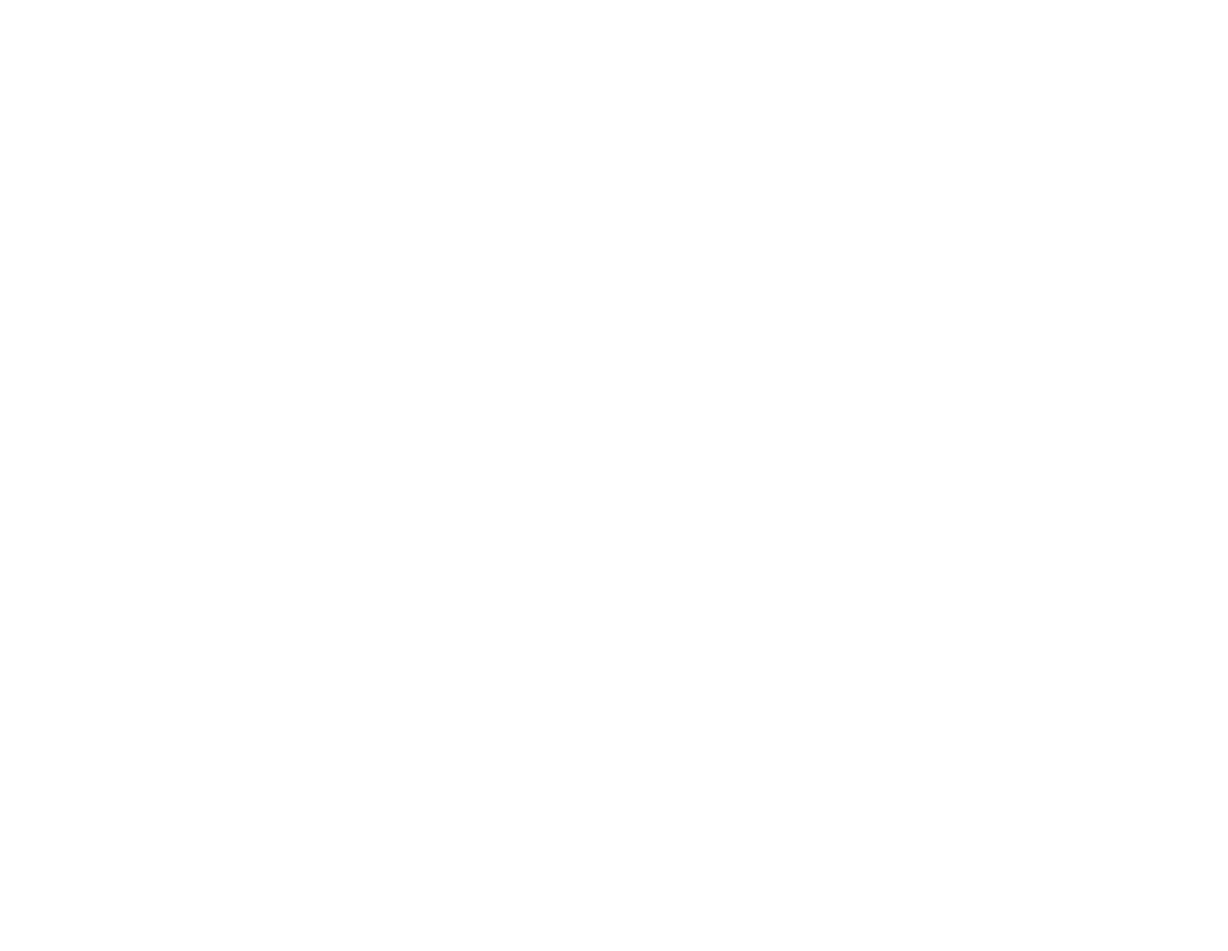
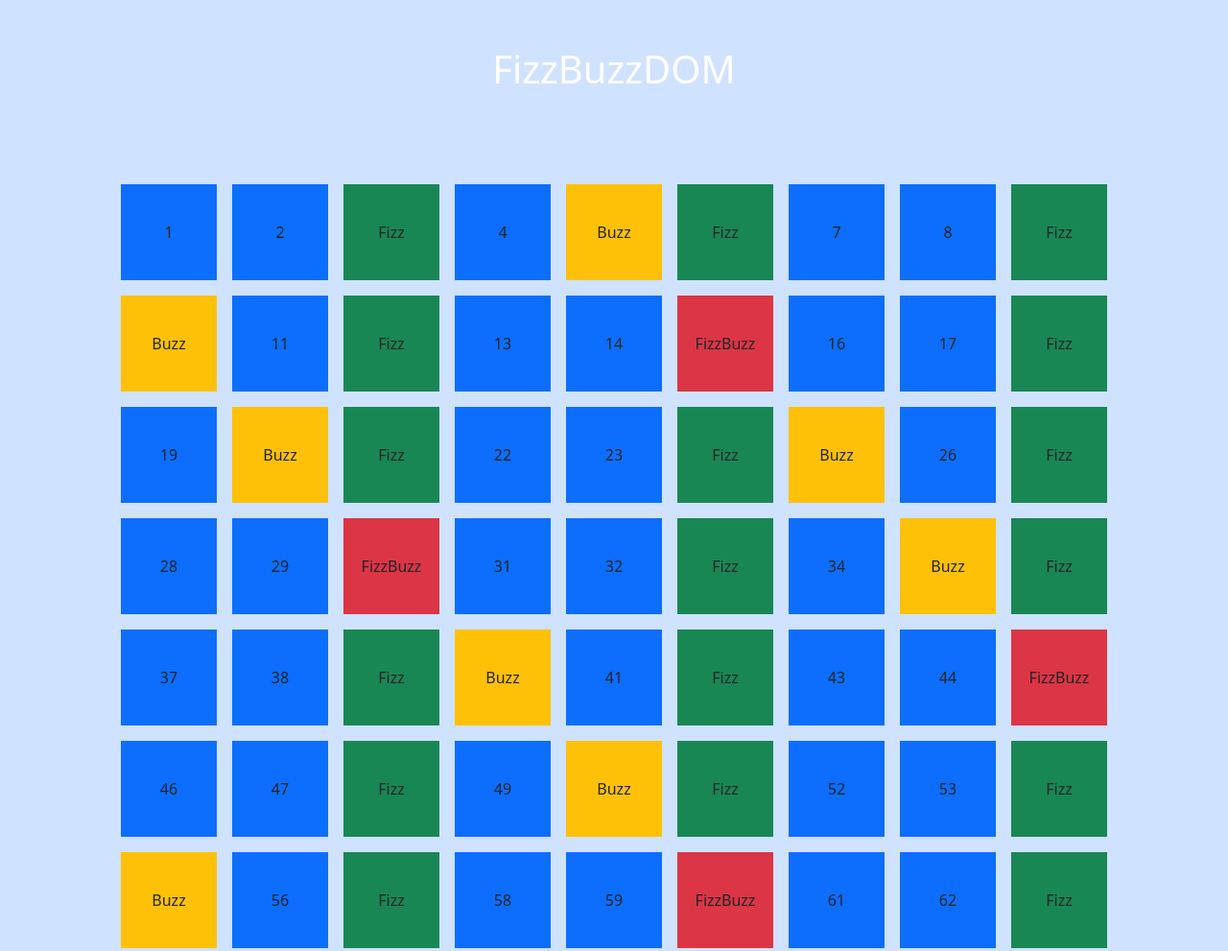
Before and after one commit to felicetto13/js-fizzbuzzdom, a plain HTML site: page index.html in a window 1280 px wide. Shown: the top 991 px of the page at 96% size. Before the commit the page ends 800 px from the top, so only its background shows below. Drawn offline with nearby package versions, Linux system fonts and the light colour scheme.

Commit message:
Milestone 2 and milenstone 3 completed

```diff
--- /dev/null
+++ b/css/style.css
@@ -0,0 +1,7 @@
+.bg-blue-100 {
+    background-color: #cfe2ff;
+}
+.square{
+    width: 100px;
+    height: 100px;
+}
--- a/index.html
+++ b/index.html
@@ -6,9 +6,12 @@
     <meta name="viewport" content="width=device-width, initial-scale=1.0">
     <title>Document</title>
     <link href="https://cdn.jsdelivr.net/npm/bootstrap@5.2.0-beta1/dist/css/bootstrap.min.css" rel="stylesheet" integrity="sha384-0evHe/X+R7YkIZDRvuzKMRqM+OrBnVFBL6DOitfPri4tjfHxaWutUpFmBp4vmVor" crossorigin="anonymous">
+    <link rel="stylesheet" href="./css/style.css">
 </head>
-<body>
+<body class="bg-blue-100">
+    <div id="main-content">
 
+    </div>
     <script src="./js/app.js"></script>
 </body>
 </html>
--- a/js/app.js
+++ b/js/app.js
@@ -35,20 +35,49 @@
             -SE IL NUMERO è MULTIPLO DI 5
                 allora stampa "Buzz"
             -ALTRIMENTI stampa i
+
+    MILESTONE 2
+    Creiamo un container e ad ogni passaggio inseriamo i dati all'interno della pagina HTML
+
+    MILESTONE 3
+
+    Stilizzare la tabella cambiando gli stili quando abbiamo i valori "fizz", "buzz", "FizzBuzz"
  */
 
 
 let text = "";
-
+const container = document.createElement("div")
+container.classList.add("container","p-5");
+container.id = "container";
+const h1 = document.createElement("h1")
+h1.classList.add("text-center","text-white","m-5");
+h1.append("FizzBuzzDOM");
+document.getElementById("main-content").append(h1);
+document.getElementById("main-content").append(container);
+const row = document.createElement("div")
+row.id = "row";
+row.classList.add("row","gap-3","justify-content-center");
+document.getElementById("container").append(row)
 for(let i=1;i<=100;i++){
+    let col= document.createElement("div");
+col.id ="col"
+col.classList.add("col-2","d-flex","align-items-center","justify-content-center","square");
+document.getElementById("row").appendChild(col);
+let classe="";
     if ((i % 3 == 0) && (i % 5 == 0)) {
         text = "FizzBuzz";
+        classe ="bg-danger";
     } else if (i % 3 == 0) {
         text ="Fizz";
+        classe ="bg-success";
     }else if (i % 5 == 0) {
         text="Buzz";
+        classe ="bg-warning";
     }else {
         text = i.toString();
+        classe ="bg-primary";
     }
+    col.classList.add(classe);
+    col.append(text)
     console.log(text);
 }
```
